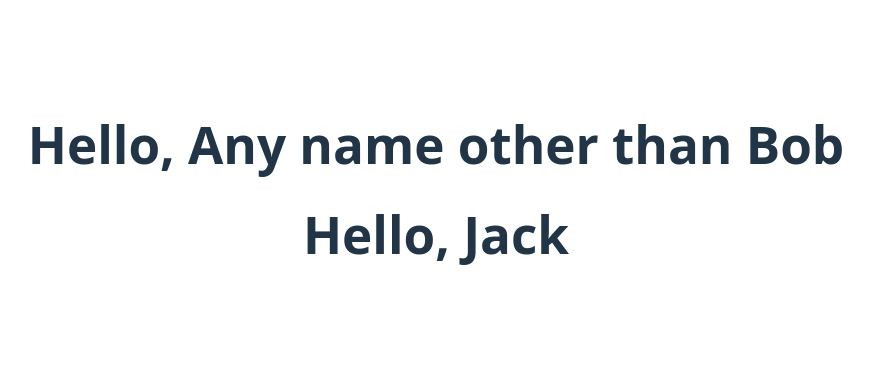
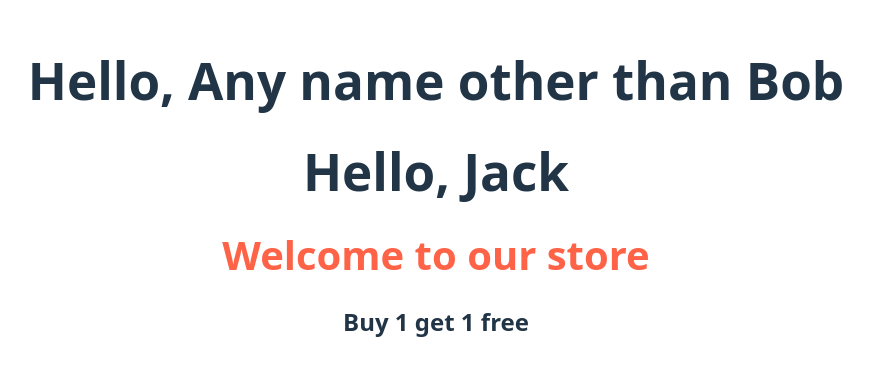
Before and after one commit to waqiyuddev/meta-react-basic, a React (Vite) app in the folder vite-project/: page / in a window 1280 px wide. Shown: the part 211-586 px from the top of the page, without its empty margins (204-1077 px from the left). Built offline with nearby package versions, Linux system fonts and the light colour scheme.

Commit message:
Props + Children + JSX Style

```diff
--- a/vite-project/src/App.tsx
+++ b/vite-project/src/App.tsx
@@ -2,6 +2,7 @@ import { useState } from 'react'
 import reactLogo from './assets/react.svg'
 import viteLogo from '/vite.svg'
 import Heading from './assets/Components/Heading'
+import Promo from './assets/Components/Promo'
 import './App.css'
 
 
@@ -10,6 +11,7 @@ function App() {
     <div className="App">
       <Heading firstName="Any name other than Bob" />
       <Heading firstName="Jack" />
+      <Promo heading="Welcome to our store" promoSubHeading="Buy 1 get 1 free" />
     </div>
   );
 }
--- /dev/null
+++ b/vite-project/src/assets/Components/Promo.tsx
@@ -0,0 +1,28 @@
+interface HeadingPromo {
+    heading: string;
+    promoSubHeading: string;
+}
+
+
+function Promo(props: HeadingPromo) {
+
+    const styles = {
+        color: "tomato",
+        fontSize: "40px"
+    }
+
+    return (
+        <div className="promo-section">
+            <div>
+                <h1 style={styles}>
+                    {props.heading}
+                </h1>
+            </div>
+            <div>
+                <h2>{props.promoSubHeading}</h2>
+            </div>
+        </div>
+    );
+}
+
+export default Promo;
```
